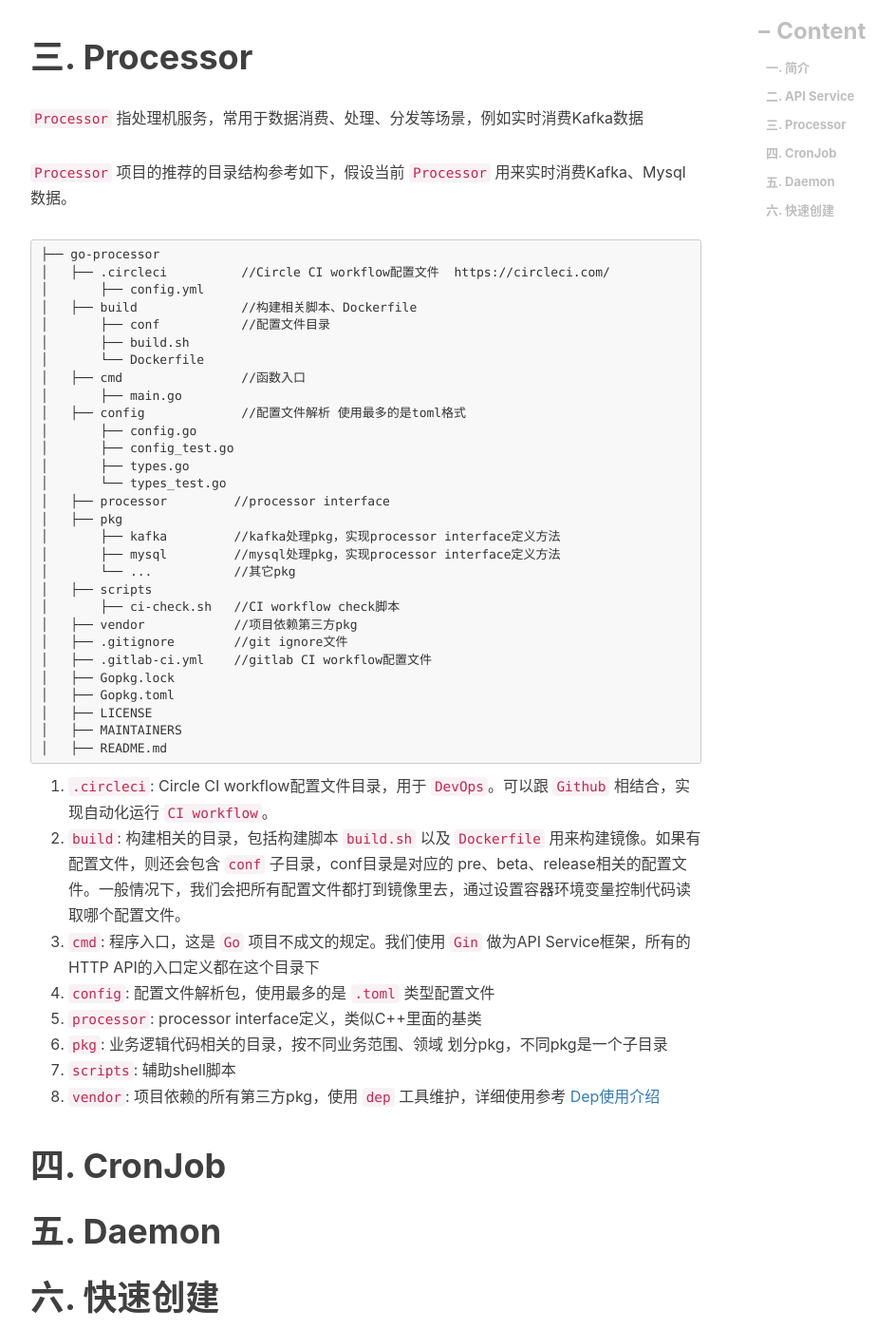
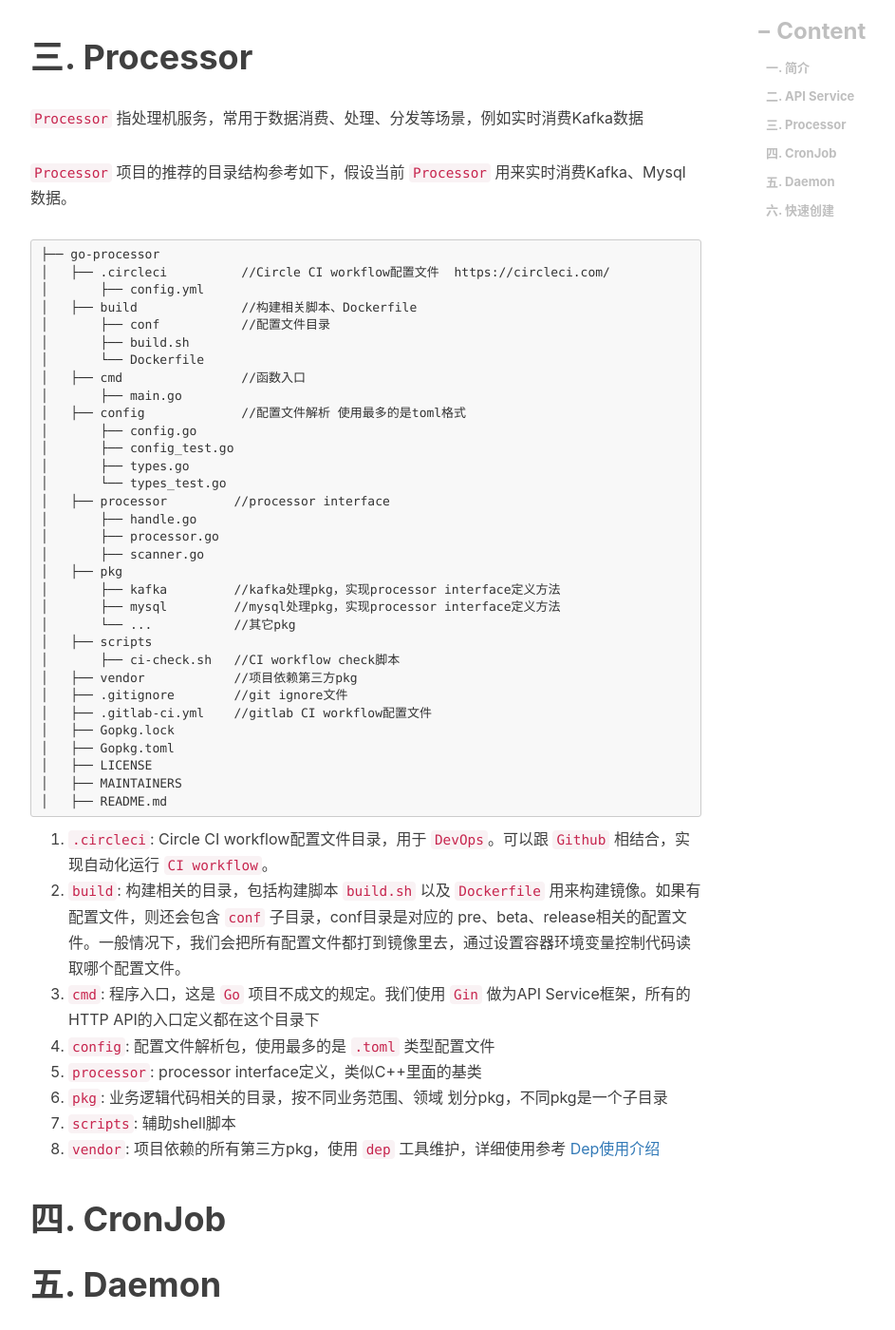
Before and after one commit to engru/chenguolin.github.io, a Jekyll site: the page built from _posts/2018-07-13-【Go-14】Golang 应用项目结构规范.md, in a window 1280 px wide and 1400 px high, scrolled down 2303 px. Shown: the whole window at 95% size, without its empty margins (233-1176 px from the left). Built offline with Jekyll 4.4.1, drawn with Linux system fonts in a browser that asks for light colours; nearby versions of some CDN libraries; comment, search, counter and statistics services are not loaded.

Commit message:
Update 2018-07-13-【Go-14】Golang 应用项目结构规范.md

```diff
--- a/_posts/2018-07-13-【Go-14】Golang 应用项目结构规范.md
+++ b/_posts/2018-07-13-【Go-14】Golang 应用项目结构规范.md
@@ -92,6 +92,9 @@ tags:         #标签
 │       ├── types.go
 │       └── types_test.go
 │   ├── processor         //processor interface
+│       ├── handle.go
+│       ├── processor.go
+│       ├── scanner.go
 │   ├── pkg
 │       ├── kafka         //kafka处理pkg，实现processor interface定义方法
 │       ├── mysql         //mysql处理pkg，实现processor interface定义方法
```
